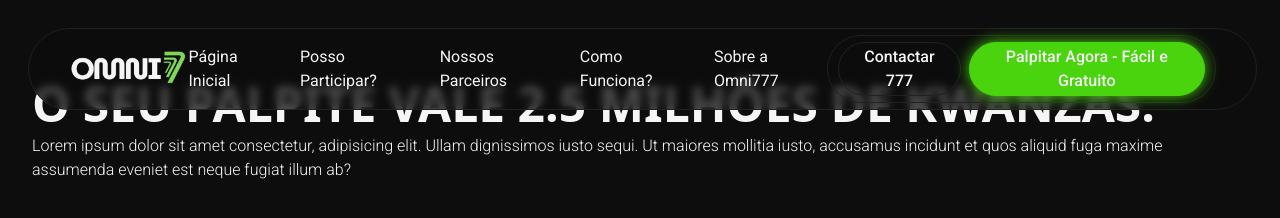
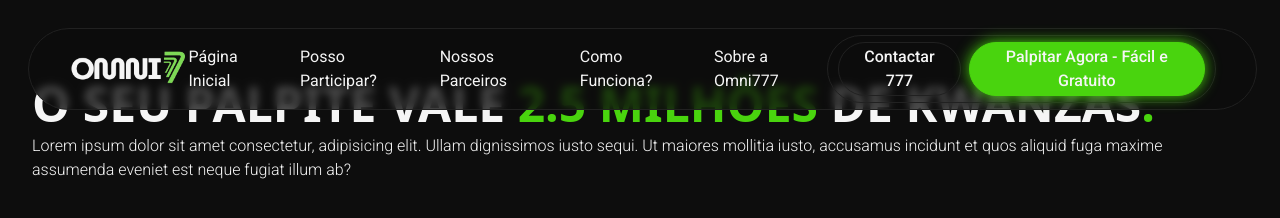
Before and after one commit to C4L3B3666/Omni777, a website: page index.html in a window 1280 px wide. Drawn offline with Linux system fonts and the light colour scheme; a web font is replaced by a local one.

Commit message:
texto hero colorido

```diff
--- a/assets/css/style.css
+++ b/assets/css/style.css
@@ -31,3 +31,7 @@
 .linha_bar {
     @apply bg-[#F5F5F5] h-[3px] w-10 rounded-full nth-[1]:w-5 nth-[2]:w-8
 }
+
+.texto_colorido {
+    @apply text-[#49D40E]
+}
--- a/index.html
+++ b/index.html
@@ -38,7 +38,7 @@
 
     <section class="secao pt-20 px-8 h-screen">
         <div class="flex flex-col gap-1.5">
-            <h1 class="font-museo text-[#F5F5F5] font-extrabold text-5xl uppercase">O seu palpite vale 2.5 milhões de kwanzas.</h1>
+            <h1 class="font-museo text-[#F5F5F5] font-extrabold text-5xl uppercase">O seu palpite vale <span class="texto_colorido">2.5 milhões</span> de kwanzas<span class="texto_colorido">.</span></h1>
             <p class="font-roboto text-[#F5F5F5] font-light">Lorem ipsum dolor sit amet consectetur, adipisicing elit. Ullam dignissimos iusto sequi. Ut maiores mollitia iusto, accusamus incidunt et quos aliquid fuga maxime assumenda eveniet est neque fugiat illum ab?</p>
         </div>
     </section>
```
Also changed, not shown: assets/css/output.css.
